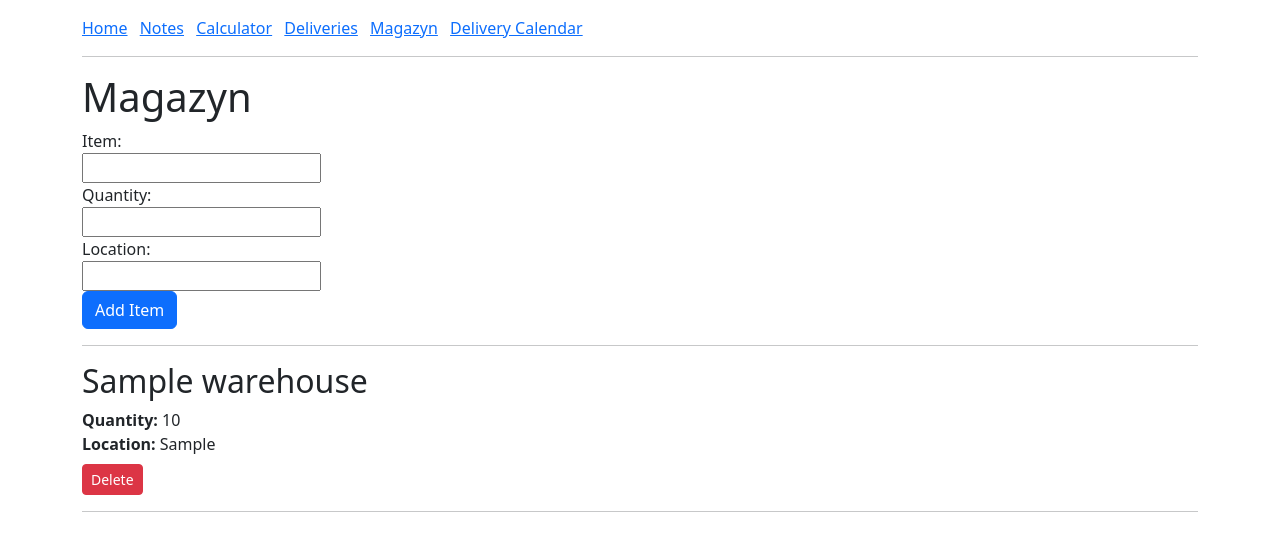
After one commit to mirek001/flask-test, a Flask app: page /magazyn in a window 1280 px wide. The commit adds this page. Shown: the top 551 px of the page. Run offline with Flask 3, Linux system fonts and the light colour scheme; tables that the repository leaves empty hold one stand-in row (values such as "Sample post").

Commit message:
Add warehouse management page

```diff
--- a/app.py
+++ b/app.py
@@ -41,6 +41,16 @@ def init_db():
             delivery_time TEXT DEFAULT '',
             gate TEXT DEFAULT '',
             zone TEXT DEFAULT ''
+        )
+        """
+    )
+    c.execute(
+        """
+        CREATE TABLE IF NOT EXISTS warehouse (
+            id INTEGER PRIMARY KEY AUTOINCREMENT,
+            name TEXT NOT NULL,
+            quantity INTEGER NOT NULL,
+            location TEXT NOT NULL
         )
         """
     )
@@ -169,6 +179,37 @@ def delete_delivery(delivery_id):
     conn.commit()
     conn.close()
     return redirect(url_for('deliveries'))
+
+
+@app.route('/magazyn', methods=['GET', 'POST'])
+def magazyn():
+    conn = get_db_connection()
+    if request.method == 'POST':
+        name = request.form['name']
+        quantity = request.form['quantity']
+        location = request.form['location']
+        conn.execute(
+            'INSERT INTO warehouse (name, quantity, location) VALUES (?, ?, ?)',
+            (name, quantity, location),
+        )
+        conn.commit()
+        conn.close()
+        return redirect(url_for('magazyn'))
+    items = conn.execute(
+        'SELECT id, name, quantity, location FROM warehouse ORDER BY id DESC'
+    ).fetchall()
+    conn.close()
+    return render_template('warehouse.html', items=items)
+
+
+@app.route('/delete_item/<int:item_id>', methods=['POST'])
+def delete_item(item_id):
+    """Delete an item from the warehouse."""
+    conn = get_db_connection()
+    conn.execute('DELETE FROM warehouse WHERE id = ?', (item_id,))
+    conn.commit()
+    conn.close()
+    return redirect(url_for('magazyn'))
 
 
 @app.route('/calendar')
--- a/templates/base.html
+++ b/templates/base.html
@@ -12,6 +12,7 @@
     <a class="me-2" href="{{ url_for('notes') }}">Notes</a>
     <a class="me-2" href="{{ url_for('calc') }}">Calculator</a>
     <a class="me-2" href="{{ url_for('deliveries') }}">Deliveries</a>
+    <a class="me-2" href="{{ url_for('magazyn') }}">Magazyn</a>
     <a class="me-2" href="{{ url_for('calendar_view') }}">Delivery Calendar</a>
 </nav>
 <hr>
--- /dev/null
+++ b/templates/warehouse.html
@@ -0,0 +1,23 @@
+{% extends 'base.html' %}
+{% block content %}
+<h1>Magazyn</h1>
+<form method="post">
+    <label for="name">Item:</label><br>
+    <input type="text" id="name" name="name" required><br>
+    <label for="quantity">Quantity:</label><br>
+    <input type="number" id="quantity" name="quantity" required><br>
+    <label for="location">Location:</label><br>
+    <input type="text" id="location" name="location" required><br>
+    <button type="submit" class="btn btn-primary">Add Item</button>
+</form>
+<hr>
+{% for item in items %}
+<h2>{{ item['name'] }}</h2>
+<strong>Quantity:</strong> {{ item['quantity'] }}<br>
+<strong>Location:</strong> {{ item['location'] }}
+<form method="post" action="{{ url_for('delete_item', item_id=item['id']) }}" class="mt-2">
+    <button type="submit" class="btn btn-danger btn-sm">Delete</button>
+</form>
+<hr>
+{% endfor %}
+{% endblock %}
```
Also changed, not shown: README.md.
